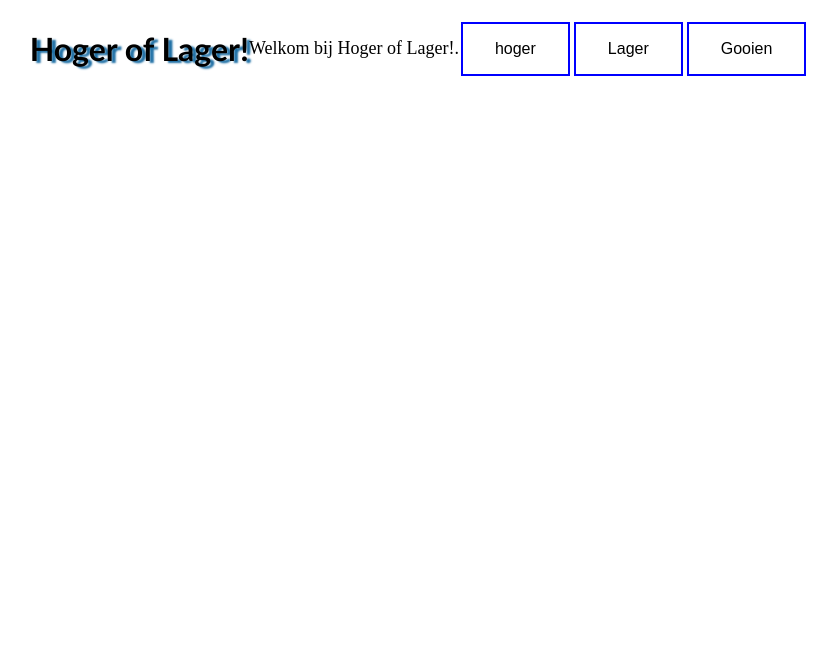
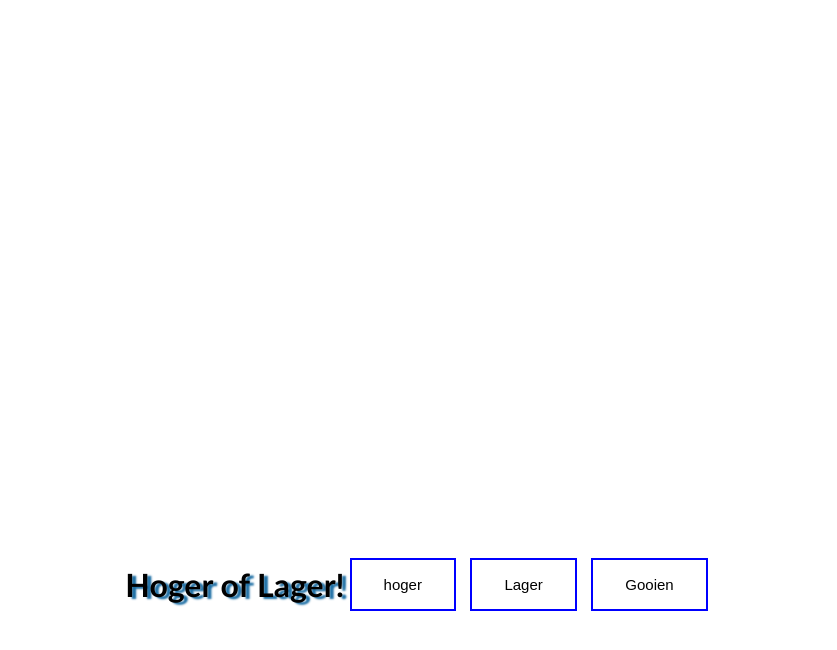
Before and after one commit to L-Rahim/Project-les, a plain HTML site: page index.html in a window 1280 px wide. Shown: the whole page, without its empty margins (221-1058 px from the left). Drawn offline with Linux system fonts and the light colour scheme.

Commit message:
buttons addon
next time we are gonna make the ui look better

```diff
--- a/index.html
+++ b/index.html
@@ -8,11 +8,11 @@
   </head>
   <body>
     <h1>Hoger of Lager!</h1>
-    <div class="boxed">Welkom bij Hoger of Lager!.</div>
-    <button>hoger</button>
-    <button>Lager</button>
-    <button id="throw-Button" class="Buttonchanger">Gooien</button>
-    <div class="own-text"></div>
+    <div class="Hoger">
+      <button>hoger</button> <button class="Lager">Lager</button>
+      <button class="Gooien">Gooien</button>
+    </div>
 
+    <script src="main.js"></script>
   </body>
 </html>
--- a/js/main.js
+++ b/js/main.js
@@ -1,8 +1,8 @@
-console.log('main js');
+console.log("main js");
 
 const throwButton = document.querySelelector(".throwButton");
-console.log  ("throw-Button is " +throwButton )
+console.log("throw-Button is " + throwButton);
 
-throwButton.addEventListener('click' , myFunction);
+throwButton.addEventListener("click", myFunction);
 
 let counter = 0;
--- a/style 1.css
+++ b/style 1.css
@@ -1,3 +1,7 @@
+* button {
+  margin: top 99999px;
+}
+
 h1 {
   text-shadow: 4px 2px 2px #1c6ea4;
 }
@@ -10,8 +14,8 @@ button {
   text-align: center;
   text-decoration: none;
   display: inline-block;
-  font-size: 16px;
-  margin: 4px 2px;
+  font-size: 15px;
+  margin: 550px 5px;
   transition-duration: 0.4s;
   cursor: pointer;
 }
@@ -31,7 +35,6 @@ body {
   display: flex;
   justify-content: center;
   align-items: center;
-
 }
 
 * h1 {
```
